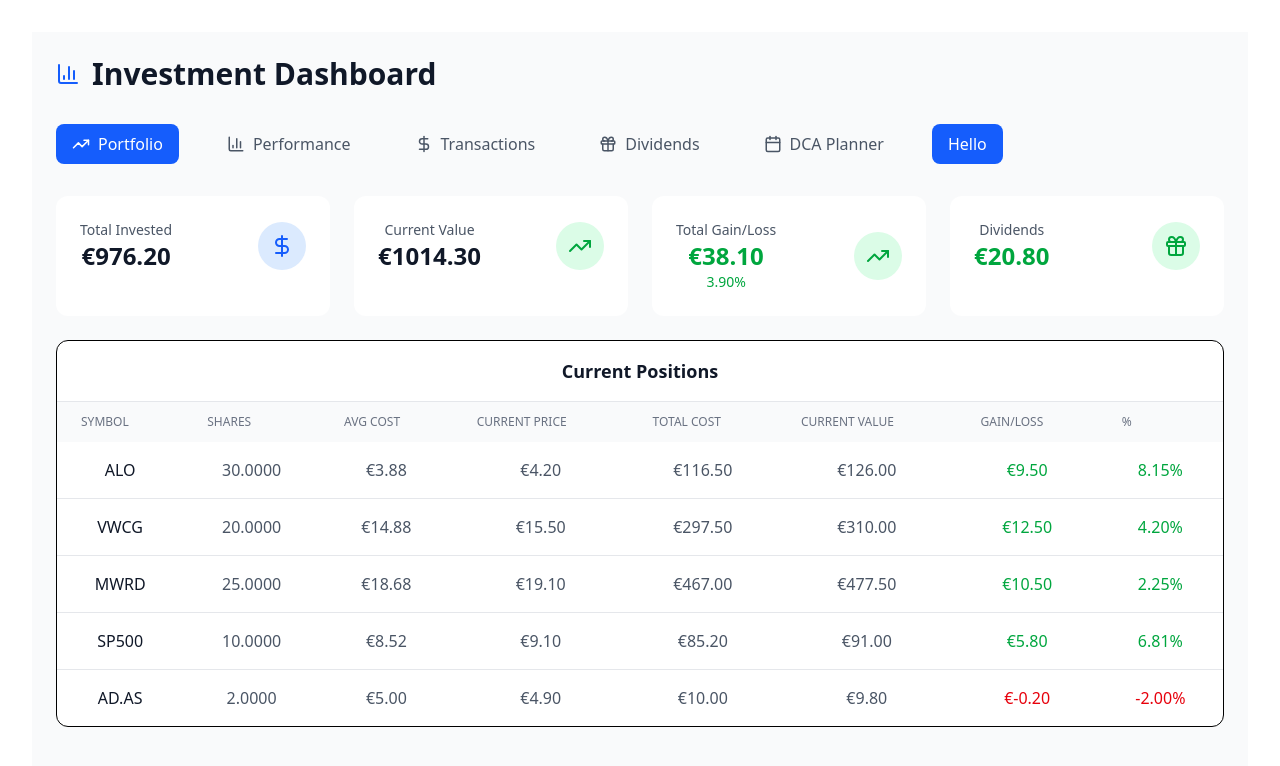
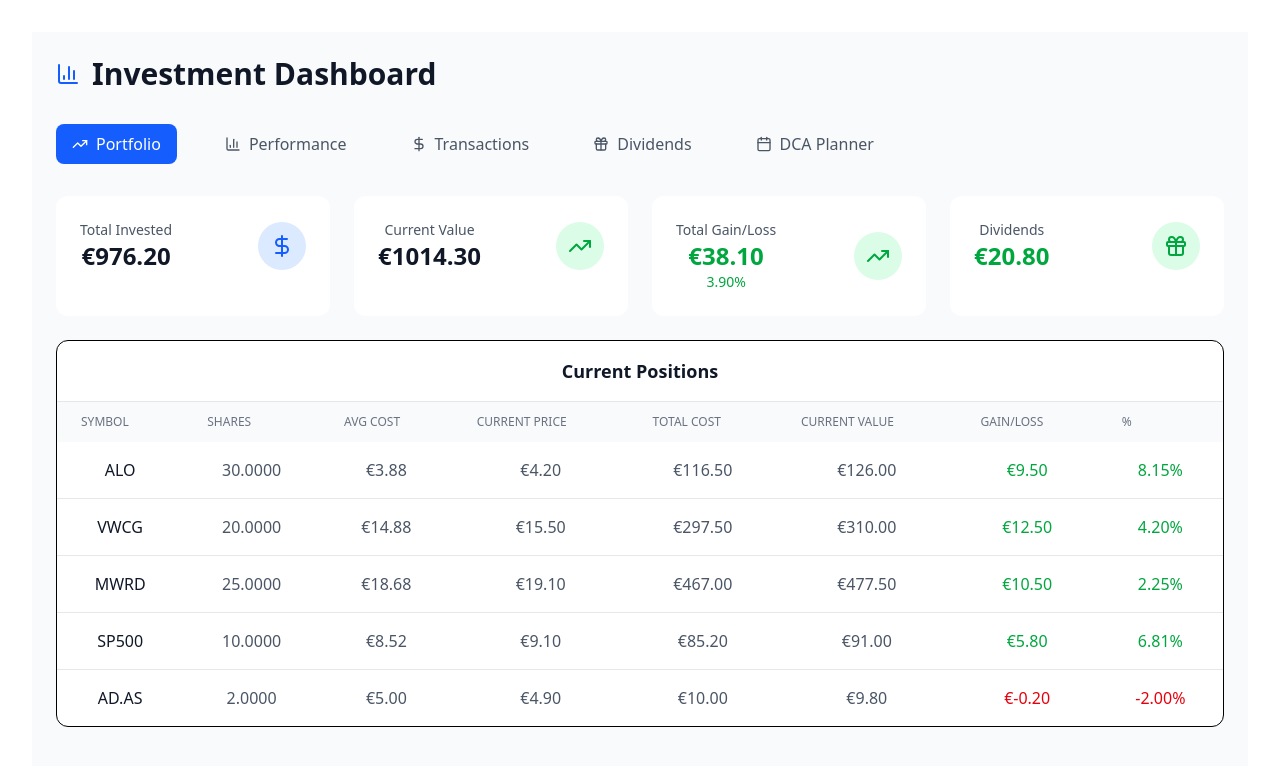
Before and after one commit to mathnauleau/stocksTracker, a React (Vite) app: page / in a window 1280 px wide. Shown: the top 766 px of the page. Built offline with nearby package versions, Linux system fonts and the light colour scheme.

Commit message:
Improved Button
Replaced hardcoded by component Button

```diff
--- a/src/App.tsx
+++ b/src/App.tsx
@@ -308,7 +308,7 @@ const InvestmentDashboard = () => {
 
 
   return (
-    <div className="min-h-screen bg-gray-50 p-6">
+    <div className="min-h-screen bg-gray-50 p-6 borderRadius-lg">
       <div className="max-w-7xl mx-auto">
         <h1 className="text-3xl font-bold text-gray-900 mb-8 flex items-center gap-3">
           <BarChart3 className="text-blue-600" />
@@ -327,21 +327,16 @@ const InvestmentDashboard = () => {
             ].map(tab => {
               const Icon = tab.icon;
               return (
-                <button
+                <Button
                   key={tab.id}
+                  variant={activeTab === tab.id ? 'primary' : 'secondary'}
                   onClick={() => setActiveTab(tab.id)}
-                  className={`flex items-center gap-2 px-4 py-2 font-medium rounded-lg transition-colors ${
-                    activeTab === tab.id
-                      ? 'bg-blue-600 text-white'
-                      : 'text-gray-600 hover:text-blue-600 hover:bg-blue-50'
-                  }`}
+                  icon={Icon}
                 >
-                  <Icon size={18} />
                   {tab.label}
-                </button>
+                </Button>
               );
             })}
-            <Button />
           </nav>
         </div>
 
@@ -607,7 +602,7 @@ const InvestmentDashboard = () => {
                 onClick={addTransaction}
                 className="mt-4 flex items-center gap-2 px-4 py-2 bg-blue-600 text-white rounded-lg hover:bg-blue-700 transition-colors"
               >
-                <PlusCircle size={18} />
+                <PlusCircle size={16} />
                 Add Transaction
               </button>
             </div>
@@ -720,7 +715,7 @@ const InvestmentDashboard = () => {
                 onClick={addDividend}
                 className="mt-4 flex items-center gap-2 px-4 py-2 bg-blue-600 text-white rounded-lg hover:bg-green-700 transition-colors"
               >
-                <PlusCircle size={18} />
+                <PlusCircle size={16} />
                 Add Dividend
               </button>
             </div>
@@ -904,7 +899,7 @@ const InvestmentDashboard = () => {
                 onClick={addDcaPlan}
                 className="mt-4 flex items-center gap-2 px-4 py-2 bg-blue-600 text-white rounded-lg hover:bg-blue-700 transition-colors"
               >
-                <PlusCircle size={18} />
+                <PlusCircle size={16} />
                 Add DCA Plan
               </button>
             </div>
--- a/src/components/button.tsx
+++ b/src/components/button.tsx
@@ -1,8 +1,38 @@
 import '../App.css';
 
-export default function Button() {
-    return (
-        <button class="flex items-center gap-2 px-4 py-2 font-medium rounded-lg transition-colors bg-blue-600 text-white"> Hello
-        </button>
-    );
+import React from 'react';
+
+interface ButtonProps {
+  children: React.ReactNode;
+  variant?: 'primary' | 'secondary';
+  onClick?: () => void;
+  icon?: LucideIcon;
+  className?: string;
 }
+
+const Button: React.FC<ButtonProps> = ({
+  children,
+  variant = 'secondary',
+  onClick,
+  icon: Icon,
+  className = ''
+}) => {
+  const baseClasses = 'flex items-center gap-2 px-4 py-2 font-medium rounded-lg transition-colors';
+
+  const variantClasses = {
+    primary: 'bg-blue-600 text-white',
+    secondary: 'text-gray-600 hover:text-blue-600 hover:bg-blue-50 cursor-pointer'
+  };
+
+  return (
+    <button
+      onClick={onClick}
+      className={`${baseClasses} ${variantClasses[variant]} ${className}`}
+    >
+      {Icon && <Icon size={16} />}
+      {children}
+    </button>
+  );
+};
+
+export default Button;
```
